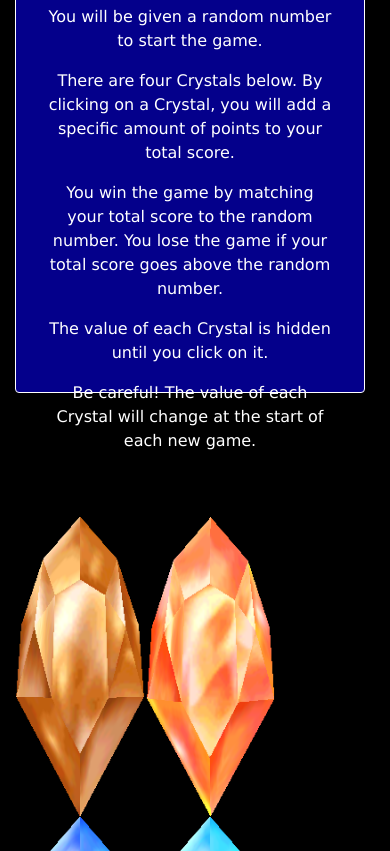
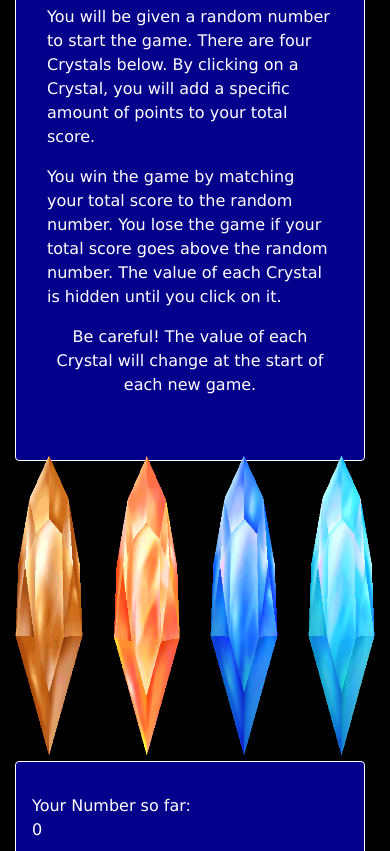
Before and after one commit to LuisDex/Crystal-Collectors-Game, a plain HTML site: page index.html in a window 390 px wide. Shown: the part 249-1100 px from the top of the page. Drawn offline with nearby package versions, Linux system fonts and the light colour scheme.

Commit message:
Updated game for mobile viability

```diff
--- a/assets/css/style.css
+++ b/assets/css/style.css
@@ -13,15 +13,18 @@ body{
     padding-bottom:10px;
 }
 .instjumbo{
-    height:80%;
+    height:100%;
 }
 .cImg{
     height:300px;
     width:130px;
 }
-.crystalScreen{
-    margin: 5px 10px 10px 0px;
-}
+
+img {
+    max-width: 100%;
+    height: auto;
+  }
+
 .scoresJumbo{
  height: 285px;
 }
--- a/assets/javascript/game.js
+++ b/assets/javascript/game.js
@@ -39,13 +39,14 @@ dispAll();
 //Generates each of the Crystals and assigns a random value to them
 for (var i = 0; i < crystalNames.length; i++)
 {
-var crystalValue = Math.floor(Math.random()*12 + 2);
-console.log(crystalValue);
+    var crystalValue = Math.floor(Math.random()*12 + 2);
+    var crystalCol = $("<div>").addClass("col-3").addClass("col-sm-3");
     var imageCrystal = $("<img>");
     imageCrystal.addClass("cImg");
     imageCrystal.attr("src", crystalImages[i]);
     imageCrystal.attr("crystalvalue", crystalValue);
-    $("#crystals").append(imageCrystal);
+    $(crystalCol).append(imageCrystal);
+    $("#crystals").append(crystalCol);
 };
 
 //Reacts to each click on a crystal
@@ -53,7 +54,6 @@ $(".cImg").on("click",function(){
 
     var addValue = ($(this).attr("crystalvalue"));
     addValue = parseInt(addValue);
-    console.log(addValue);
     playerNumber = playerNumber + addValue;
     dispAll();
 
--- a/index.html
+++ b/index.html
@@ -5,9 +5,11 @@
     <meta http-equiv="X-UA-Compatible" content="IE=edge">
     <title>Crystal Collectors</title>
     <meta name="viewport" content="width=device-width, initial-scale=1">
+    <!-- <link rel="stylesheet" href="https://stackpath.bootstrapcdn.com/bootstrap/4.1.3/css/bootstrap.min.css" integrity="sha384-MCw98/SFnGE8fJT3GXwEOngsV7Zt27NXFoaoApmYm81iuXoPkFOJwJ8ERdknLPMO" crossorigin="anonymous"> -->
     <link rel="stylesheet" href="https://stackpath.bootstrapcdn.com/bootstrap/4.1.3/css/bootstrap.min.css" integrity="sha384-MCw98/SFnGE8fJT3GXwEOngsV7Zt27NXFoaoApmYm81iuXoPkFOJwJ8ERdknLPMO" crossorigin="anonymous">
     <link rel="stylesheet" type="text/css" media="screen" href="assets/css/style.css" />
-    <script type="text/javascript" src="https://cdnjs.cloudflare.com/ajax/libs/jquery/3.2.1/jquery.min.js"></script>
+    <!-- <script type="text/javascript" src="https://cdnjs.cloudflare.com/ajax/libs/jquery/3.2.1/jquery.min.js"></script> -->
+    <script src="https://ajax.googleapis.com/ajax/libs/jquery/3.4.1/jquery.min.js"></script>
     <script type="text/javascript" src="assets/javascript/game.js"></script>
 </head>
 <body>
@@ -18,29 +20,28 @@
             </div>
         </div>
       <div class = "row">
-          <div class="col-sm-6">
+      <div class="container col-sm-6">
+          <!-- <div class="col-sm-6"> -->
              <div class="instructions text-center">
                     <div class="jumbotron ffStyle instjumbo text-white border border-white rounded">
                             <div class="container">
                               <h1 class="display-4">Instructions</h1>
-                            <p class>You will be given a random number to start the game.
-
-                            <p>There are four Crystals below. By clicking on a Crystal, you will add a specific amount of points to your total score. </p>
-
-                            <p>You win the game by matching your total score to the random number. You lose the game if your total score goes above the random number.</p>
-
-                            <p>The value of each Crystal is hidden until you click on it. </p>
-
+                            <p class="text-left">You will be given a random number to start the game.
+                            There are four Crystals below. By clicking on a Crystal, you will add a specific amount of points to your total score.</p>
+                            <p class="text-left">You win the game by matching your total score to the random number. You lose the game if your total score goes above the random number.
+                            The value of each Crystal is hidden until you click on it.</p>
                             <p>Be careful! The value of each Crystal will change at the start of each new game.</p>
                             </div>
                           </div>
              </div>
-          </div>
-          <div class="col-sm-6">
-           <div class="row">
-               <div class="col-sm-12 crystalScreen" id="crystals">
+          <!-- </div> -->
+      </div>
+<div class="container col-sm-6">
+          <!-- <div class="col-sm-6"> -->
+           <div class="row" id="crystals">
+               <!-- <div class="col-sm-12 crystalScreen" id="crystals">
 
-               </div>
+               </div> -->
            </div>
            <div class="row">
                <div class="col-sm-6">
@@ -57,7 +58,8 @@
                         </div>
                </div>
            </div>
-          </div>
+          <!-- </div> -->
+</div>
       </div>
       <!-- Sets the proper atmosphere for a warrior of Light -->
 <iframe width="0" height="0" src="https://www.youtube.com/embed/d9J91NDX_HI?rel=0&amp;controls=0&amp;showinfo=0&amp;autoplay=1" frameborder="0" allow="accelerometer; autoplay; encrypted-media; gyroscope; picture-in-picture" allowfullscreen></iframe>
```
